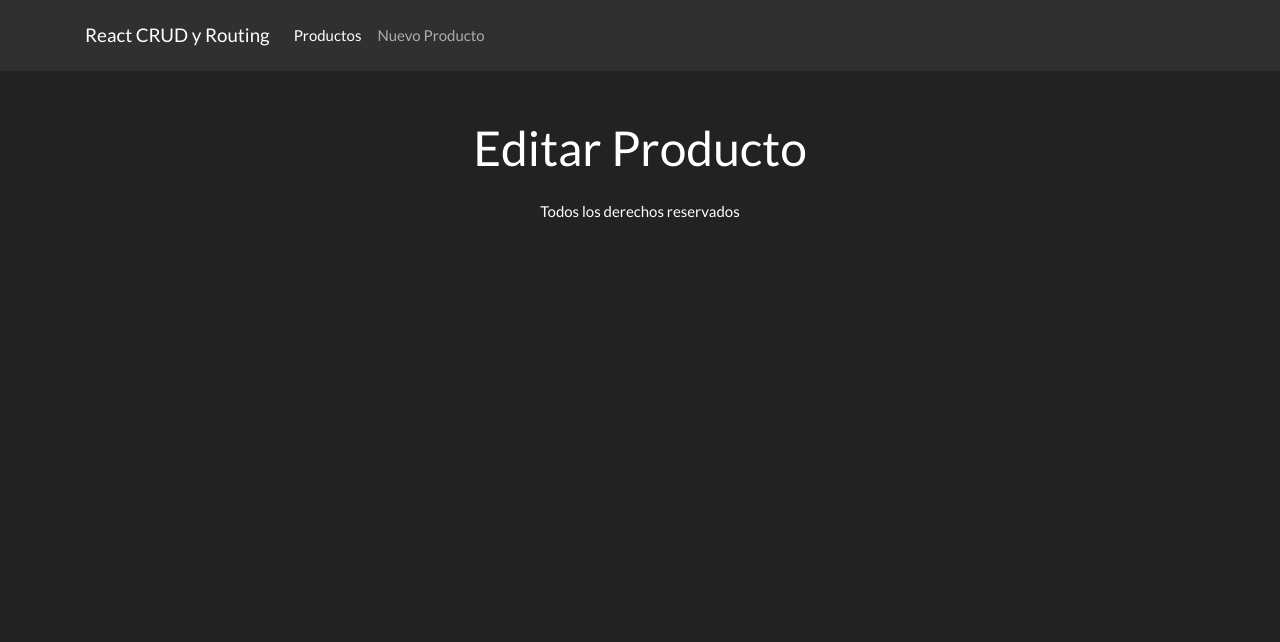
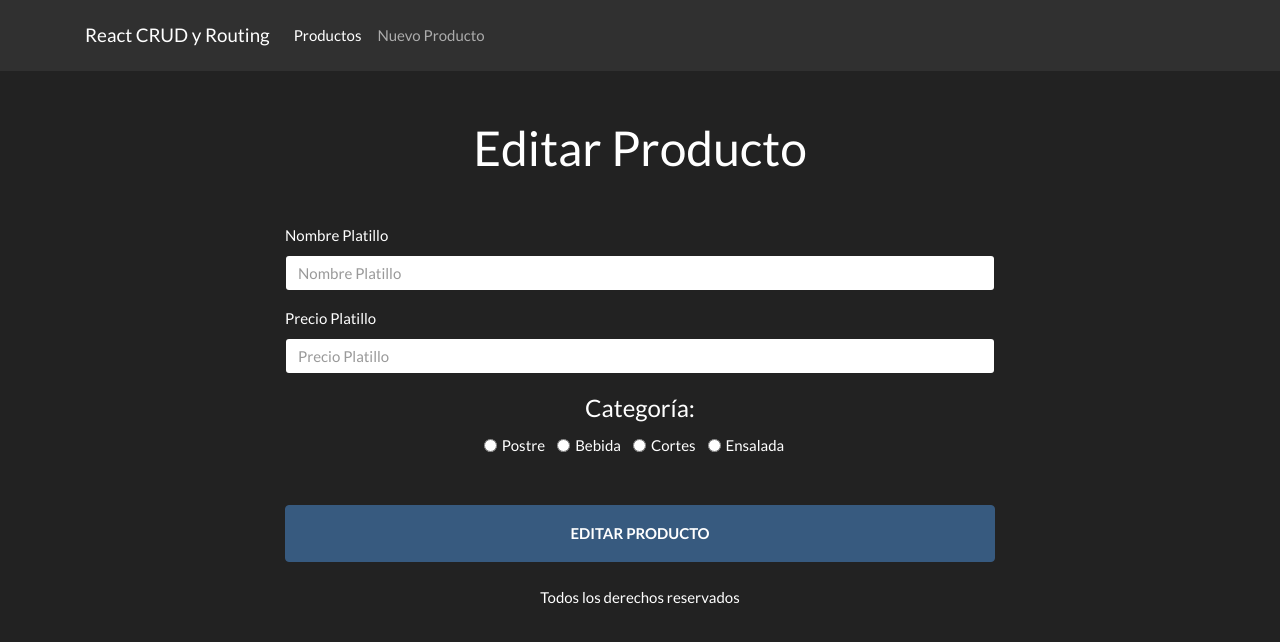
Before and after one commit to elmaximi/laboratorios, a React (Create React App) app: page /productos/editar/1 in a window 1280 px wide. Shown: the top 642 px of the page. Built offline with nearby package versions, Linux system fonts and the light colour scheme; data requests are answered from the project's data file.

Commit message:
implementando el formulario para editar datos

```diff
--- a/src/App.js
+++ b/src/App.js
@@ -47,7 +47,22 @@
               />
             )}/>
           <Route exact path="/productos/:id" component={Producto}/>
-          <Route exact path="/productos/editar/:id" component={EditarProducto}/>
+          <Route exact path="/productos/editar/:id"
+                 render={props =>{
+                   // tomar el id del laboratorio
+                    const idProducto = parseInt(props.match.params.id);
+
+                    //el lab que se pasa al state
+                   const producto = productos.filter(producto => producto.id ===
+                    idProducto);
+
+
+                    return(
+                     <EditarProducto
+                      producto = {producto[0]}
+                     />
+                   )
+            }}/>
         </Switch>
       </main>
       <p className="mt-4 p2 text-center">Todos los derechos reservados</p>
--- a/src/components/EditarProducto.js
+++ b/src/components/EditarProducto.js
@@ -1,8 +1,105 @@
-import React from 'react';
+import React,{useState} from 'react';
+import Error from './Error';
 
 function EditarProducto(){
+
+    const [error, guardarError ] = useState(false);
+    const [categoria, guardarCategoria ] = useState('');
+    const editarProducto = e => {
+
+    }
+    const leerValorRadio = e => {
+        guardarCategoria(e.target.value);
+    }
+
+
     return (
+        <div className="col-md-8 mx-auto ">
         <h1 className="text-center">Editar Producto</h1>
+
+        {(error)? <Error mensaje='Todos los campos son obligatorios'/>: null}
+
+        <form
+            className="mt-5"
+            onSubmit={editarProducto}
+        >
+            <div className="form-group">
+                <label>Nombre Platillo</label>
+                <input
+                    type="text"
+                    className="form-control"
+                    name="nombre"
+                    placeholder="Nombre Platillo"
+                />
+            </div>
+
+            <div className="form-group">
+                <label>Precio Platillo</label>
+                <input
+                    type="number"
+                    className="form-control"
+                    name="precio"
+                    placeholder="Precio Platillo"
+                />
+            </div>
+
+            <legend className="text-center">Categoría:</legend>
+            <div className="text-center">
+            <div className="form-check form-check-inline">
+                <input
+                    className="form-check-input"
+                    type="radio"
+                    name="categoria"
+                    value="postre"
+                    onChange ={leerValorRadio}
+                />
+                <label className="form-check-label">
+                    Postre
+                </label>
+            </div>
+            <div className="form-check form-check-inline">
+                <input
+                    className="form-check-input"
+                    type="radio"
+                    name="categoria"
+                    value="bebida"
+                    onChange ={leerValorRadio}
+                />
+                <label className="form-check-label">
+                    Bebida
+                </label>
+            </div>
+
+            <div className="form-check form-check-inline">
+                <input
+                    className="form-check-input"
+                    type="radio"
+                    name="categoria"
+                    value="cortes"
+                    onChange ={leerValorRadio}
+                />
+                <label className="form-check-label">
+                    Cortes
+                </label>
+            </div>
+
+            <div className="form-check form-check-inline">
+                <input
+                    className="form-check-input"
+                    type="radio"
+                    name="categoria"
+                    value="ensalada"
+                    onChange ={leerValorRadio}
+                />
+                <label className="form-check-label">
+                    Ensalada
+                </label>
+            </div>
+            </div>
+
+            <input type="submit" className="font-weight-bold text-uppercase mt-5 btn btn-primary btn-block py-3" value="Editar Producto" />
+        </form>
+    </div>
     )
 }
 export default EditarProducto;
--- a/src/components/Header.js
+++ b/src/components/Header.js
@@ -1,5 +1,6 @@
 import React from 'react';
 import { Link, NavLink } from 'react-router-dom';
+
 const Header =() =>(
     <nav className ="navbar navbar-expand-lg navbar-dark bg-dark">
         <div className="container">
```
